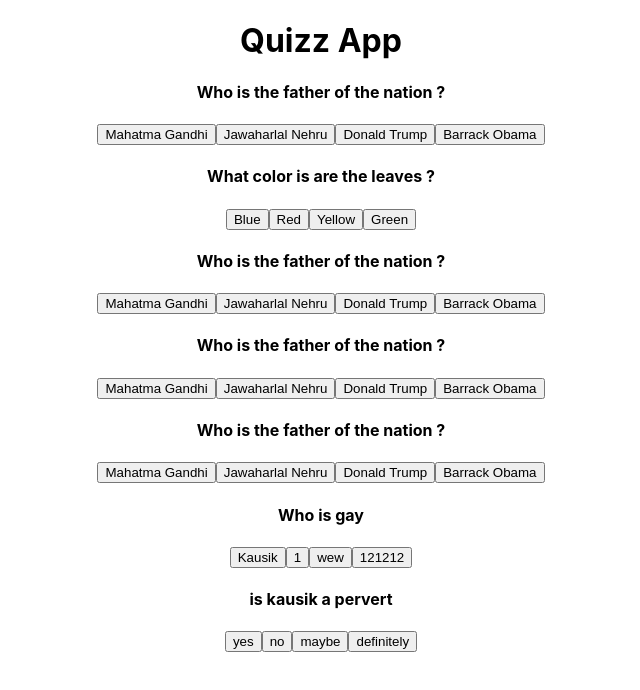
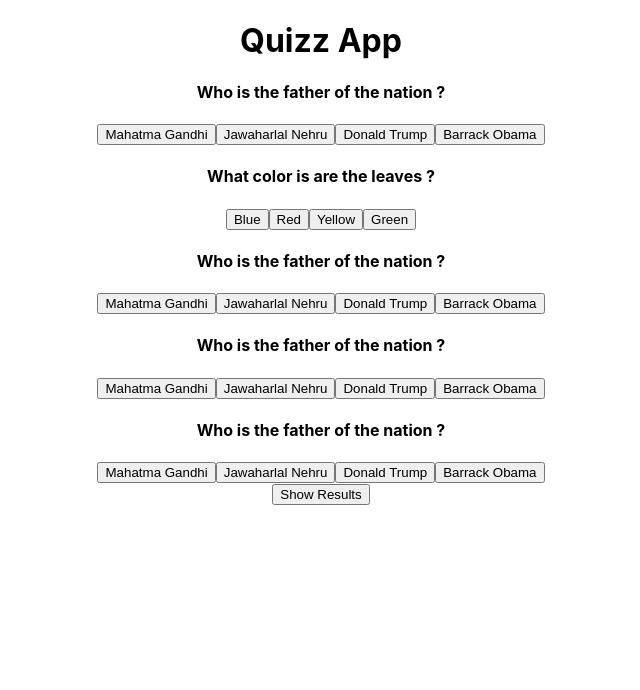
Before and after one commit to Kaushikselvaraju/qz, a React (Create React App) app: page / in a window 1280 px wide. Both pictures are taken after a click on the button "Start Quiz". Shown: the top 690 px of the page, without its empty margins (319-959 px from the left). Built offline with nearby package versions, Linux system fonts and the light colour scheme.

Commit message:
refactor

```diff
--- a/src/App.js
+++ b/src/App.js
@@ -1,129 +1,393 @@
-import { useEffect, useState } from "react";
-import "./App.css";
+
+// import { useState } from 'react';
+// import './App.css';
+// import Button from "./components/UI/Button/Button";
+// import Card from "./components/UI/Card/Card";
+// import React from 'react';
+// function App() {
+
+//   var qCards;
+//   var startBtn;
+//   var resultBtn;
+
+//   const questionData = [
+//     {
+//       key:1,
+//       question:'Who is the father of the nation ?',
+//       //correctAnswerMarkUpdate,
+//       //attempt,
+//       options : {
+//         option1: 'Mahatma Gandhi',
+//         option2: 'Jawaharlal Nehru',
+//         option3: 'Donald Trump',
+//         option4: 'Barrack Obama'
+//       },
+//       answer : 'Mahatma Gandhi'
+//     },
+//     {
+//       key : 2,
+//       question : "What color is are the leaves ?",
+//       //correctAnswerMarkUpdate,
+//       //attempt,
+//       options : {
+//         option1 : "Blue",
+//         option2 : "Red",
+//         option3 : "Yellow",
+//         option4 : "Green",
+//       },
+//       answer : "Green"
+//     },
+//     {
+//       key:3,
+//       question:'Who is the father of the nation ?',
+//       //correctAnswerMarkUpdate,
+//       //attempt,
+//       options : {
+//         option1: 'Mahatma Gandhi',
+//         option2: 'Jawaharlal Nehru',
+//         option3: 'Donald Trump',
+//         option4: 'Barrack Obama'
+//       },
+//       answer : 'Mahatma Gandhi'
+//     },
+//     {
+//       key:4,
+//       question:'Who is the father of the nation ?',
+//       //correctAnswerMarkUpdate,
+//       //attempt,
+//       options : {
+//         option1: 'Mahatma Gandhi',
+//         option2: 'Jawaharlal Nehru',
+//         option3: 'Donald Trump',
+//         option4: 'Barrack Obama'
+//       },
+//       answer : 'Mahatma Gandhi'
+//     },
+//     {
+//       key:5,
+//       question:'Who is the father of the nation ?',
+//       //correctAnswerMarkUpdate,
+//       //attempt,
+//       options : {
+//         option1: 'Mahatma Gandhi',
+//         option2: 'Jawaharlal Nehru',
+//         option3: 'Donald Trump',
+//         option4: 'Barrack Obama'
+//       },
+//       answer : 'Mahatma Gandhi'
+//     },
+
+//   ]
+//   const [startFlag, setStartFlag] = useState(false);
+//   const [resultFlag, setResultFlag] = useState(false);
+//   const [buttonText, setButtonText] = useState('Start Quiz');
+//   const [questionsCorrect, setQuestionsCorrect] = useState(0);
+//   const [answered, setAnswered] = useState(0);
+
+//   function handleStart()
+//   {
+//     setStartFlag(true);
+//     setButtonText('Started');
+//   }
+
+//   if(startFlag)
+//   {
+//     qCards =
+//     <div>
+//       {
+//         questionData.map((data) =>
+//           <Card question= {data.question} options = {{
+//             option1 : data.options.option1,
+//             option2 : data.options.option2,
+//             option3 : data.options.option3,
+//             option4 : data.options.option4,
+//           }} > </Card>)
+//       }
+//     </div>
+
+//     startBtn = <></>;
+//   }
+//   else
+//   {
+//     startBtn = <Button onClick = {handleStart}>Start Quiz</Button>;
+//   }
+
+//   return (
+//     <div className="App">
+//       <h1>
+//         Quizz App
+//       </h1>
+//       {qCards}
+//       {startBtn}
+//     </div>
+//   );
+// }
+
+// export default App;
+// import { useState } from 'react';
+// import './App.css';
+// import Button from "./components/UI/Button/Button";
+// import Card from "./components/UI/Card/Card";
+// import Banner from "./components/UI/Banner/Banner";
+// import React from 'react';
+
+// function App() {
+
+//   var qCards;
+//   var startBtn;
+//   var resultBtn;
+
+//   const questionData = [
+//     {
+//       key:1,
+//       question:'Who is the father of the nation ?',
+//       //correctAnswerMarkUpdate,
+//       //attempt,
+//       options : {
+//         option1: 'Mahatma Gandhi',
+//         option2: 'Jawaharlal Nehru',
+//         option3: 'Donald Trump',
+//         option4: 'Barrack Obama'
+//       },
+//       answer : 'Mahatma Gandhi'
+//     },
+//     {
+//       key : 2,
+//       question : "What color is are the leaves ?",
+//       //correctAnswerMarkUpdate,
+//       //attempt,
+//       options : {
+//         option1 : "Blue",
+//         option2 : "Red",
+//         option3 : "Yellow",
+//         option4 : "Green",
+//       },
+//       answer : "Green"
+//     },
+//     {
+//       key:3,
+//       question:'Who is the father of the nation ?',
+//       //correctAnswerMarkUpdate,
+//       //attempt,
+//       options : {
+//         option1: 'Mahatma Gandhi',
+//         option2: 'Jawaharlal Nehru',
+//         option3: 'Donald Trump',
+//         option4: 'Barrack Obama'
+//       },
+//       answer : 'Mahatma Gandhi'
+//     },
+//     {
+//       key:4,
+//       question:'Who is the father of the nation ?',
+//       //correctAnswerMarkUpdate,
+//       //attempt,
+//       options : {
+//         option1: 'Mahatma Gandhi',
+//         option2: 'Jawaharlal Nehru',
+//         option3: 'Donald Trump',
+//         option4: 'Barrack Obama'
+//       },
+//       answer : 'Mahatma Gandhi'
+//     },
+//     {
+//       key:5,
+//       question:'Who is the father of the nation ?',
+//       //correctAnswerMarkUpdate,
+//       //attempt,
+//       options : {
+//         option1: 'Mahatma Gandhi',
+//         option2: 'Jawaharlal Nehru',
+//         option3: 'Donald Trump',
+//         option4: 'Barrack Obama'
+//       },
+//       answer : 'Mahatma Gandhi'
+//     },
+
+//   ]
+//   const [startFlag, setStartFlag] = useState(false);
+//   const [resultFlag, setResultFlag] = useState(false);
+//   const [buttonText, setButtonText] = useState('Start Quiz');
+//   const [questionsCorrect, setQuestionsCorrect] = useState(0);
+//   const [answered, setAnswered] = useState(0);
+
+//   function handleStart()
+//   {
+//     setStartFlag(true);
+//     setButtonText('Started');
+//   }
+
+//   if(startFlag)
+//   {
+//     qCards =
+//     <div>
+//       {
+//         questionData.map((data) =>
+//           <Card question= {data.question} options = {{
+//             option1 : data.options.option1,
+//             option2 : data.options.option2,
+//             option3 : data.options.option3,
+//             option4 : data.options.option4,
+//           }} > </Card>)
+//       }
+//     </div>
+
+//     startBtn = <></>;
+//     resultBtn = <Button onClick={() => setResultFlag(true)}>Show Results</Button>
+//   }
+//   else
+//   {
+//     startBtn = <Button onClick={handleStart}>Start Quiz</Button>;
+//     resultBtn = <></>;
+//   }
+
+//   return (
+//     <div className="App">
+//       <h1>
+//         Quizz App
+//       </h1>
+//       {qCards}
+//       {startBtn}
+//       {resultBtn}
+//       {resultFlag && <Banner>{`You have answered ${questionsCorrect} / ${answered}  Correctly`}</Banner>}
+//     </div>
+//   );
+// }
+
+// export default App;
+import { useState } from 'react';
+import './App.css';
 import Button from "./components/UI/Button/Button";
 import Card from "./components/UI/Card/Card";
-import React from "react";
-import { questionData } from "./components/UI/Input/questions";
+import Banner from "./components/UI/Banner/Banner";
+import React from 'react';
 
 function App() {
+
   var qCards;
   var startBtn;
   var resultBtn;
 
+  const questionData = [
+    {
+      key:1,
+      question:'Who is the father of the nation ?',
+      //correctAnswerMarkUpdate,
+      //attempt,
+      options : {
+        option1: 'Mahatma Gandhi',
+        option2: 'Jawaharlal Nehru',
+        option3: 'Donald Trump',
+        option4: 'Barrack Obama'
+      },
+      answer : 'Mahatma Gandhi'
+    },
+    {
+      key : 2,
+      question : "What color is are the leaves ?",
+      //correctAnswerMarkUpdate,
+      //attempt,
+      options : {
+        option1 : "Blue",
+        option2 : "Red",
+        option3 : "Yellow",
+        option4 : "Green",
+      },
+      answer : "Green"
+    },
+    {
+      key:3,
+      question:'Who is the father of the nation ?',
+      //correctAnswerMarkUpdate,
+      //attempt,
+      options : {
+        option1: 'Mahatma Gandhi',
+        option2: 'Jawaharlal Nehru',
+        option3: 'Donald Trump',
+        option4: 'Barrack Obama'
+      },
+      answer : 'Mahatma Gandhi'
+    },
+    {
+      key:4,
+      question:'Who is the father of the nation ?',
+      //correctAnswerMarkUpdate,
+      //attempt,
+      options : {
+        option1: 'Mahatma Gandhi',
+        option2: 'Jawaharlal Nehru',
+        option3: 'Donald Trump',
+        option4: 'Barrack Obama'
+      },
+      answer : 'Mahatma Gandhi'
+    },
+    {
+      key:5,
+      question:'Who is the father of the nation ?',
+      //correctAnswerMarkUpdate,
+      //attempt,
+      options : {
+        option1: 'Mahatma Gandhi',
+        option2: 'Jawaharlal Nehru',
+        option3: 'Donald Trump',
+        option4: 'Barrack Obama'
+      },
+      answer : 'Mahatma Gandhi'
+    },
+  ]
   const [startFlag, setStartFlag] = useState(false);
   const [resultFlag, setResultFlag] = useState(false);
-  const [buttonText, setButtonText] = useState("Start Quiz");
+  const [buttonText, setButtonText] = useState('Start Quiz');
+  const [questionsCorrect, setQuestionsCorrect] = useState(0);
   const [answered, setAnswered] = useState(0);
-  const [score, setScore] = useState(0);
-  const [count, setCount] = useState(questionData.length);
-  const [showResult, setShow] = useState(false);
 
-  function handleStart() {
-    setResultFlag(false);
-    setCount(questionData.length);
+  function handleStart()
+  {
     setStartFlag(true);
-    setScore(0);
-    setShow(false);
-    setButtonText("Started");
+    setButtonText('Started');
   }
 
-  useEffect(() => {
-    if (count > 0) return;
-    setResultFlag(true);
-  }, [count]);
+  function handleOptionClick(isCorrect) {
+    setAnswered(answered + 1);
+    if (isCorrect) {
+      setQuestionsCorrect(questionsCorrect + 1);
+    }
+  }
 
-  const PrintResult = ({ score, totalQuestions }) => {
-    return (
-      <div>
-        <div>
-          Test finish your score is {score}/{totalQuestions}
-        </div>
-        <button onClick={handleStart}>Start again</button>
-      </div>
-    );
-  };
-
-  if (startFlag) {
-    qCards = (
-      <div>
-        {questionData.map((data, index) => (
-          <Card
-            disabled={false}
-            question={data.question}
-            options={[
-              data.options.option1,
-              data.options.option2,
-              data.options.option3,
-              data.options.option4,
-            ]}
-            key={index}
-            answer={data.answer}
-            handleAnswer={(flag) => {
-              flag && setScore(score + 1);
-              setCount(count - 1);
-            }}
-          >
-            {" "}
-          </Card>
-        ))}
-      </div>
-    );
+  if(startFlag)
+  {
+    qCards =
+    <div>
+      {
+        questionData.map((data) =>
+          <Card key={data.key} question= {data.question} options = {{
+            option1 : data.options.option1,
+            option2 : data.options.option2,
+            option3 : data.options.option3,
+            option4 : data.options.option4,
+          }} onOptionClick={handleOptionClick}
+          correctAnswerMarkUpdate={(flag) => handleOptionClick(flag)}> </Card>)
+      }
+    </div>
 
     startBtn = <></>;
-  } else {
+    resultBtn = <Button onClick={() => setResultFlag(true)}>Show Results</Button>
+  }
+  else
+  {
     startBtn = <Button onClick={handleStart}>Start Quiz</Button>;
+    resultBtn = <></>;
   }
 
   return (
     <div className="App">
-      <h1>Quizz App</h1>
-      {!resultFlag && !showResult ? (
-        <>
-          {qCards}
-          {startBtn}
-        </>
-      ) : resultFlag && !showResult ? (
-        <div>
-          {questionData.map((data, index) => (
-            <Card
-              disabled={true}
-              question={data.question}
-              options={[
-                data.options.option1,
-                data.options.option2,
-                data.options.option3,
-                data.options.option4,
-              ]}
-              key={index}
-              answer={data.answer}
-              handleAnswer={(flag) => {
-                flag && setScore(score + 1);
-                setCount(count - 1);
-              }}
-            >
-              {" "}
-            </Card>
-          ))}
-          {startBtn}
-          <button onClick={() => setShow(true)}>show results</button>
-        </div>
-      ) : resultFlag && showResult ? (
-        <>
-          <div>
-            Test finish your score is {score}/{questionData.length}
-          </div>
-          <button onClick={handleStart}>Start again</button>
-        </>
-      ) : null}
-      <div style={{ display: "none" }}>
-        <a
-          href="https://reactjs.org/"
-          target="_blank"
-          rel="noopener noreferrer"
-        >
-          Learn React
-        </a>
-      </div>
+      <h1>
+        Quizz App
+      </h1>
+      {qCards}
+      {startBtn}
+      {resultBtn}
+      {resultFlag && <Banner score={questionsCorrect}/>}
     </div>
   );
 }
--- /dev/null
+++ b/src/components/UI/Banner/Banner.js
@@ -0,0 +1,11 @@
+import React from 'react';
+
+const Banner = ({score}) => {
+    return (
+      <div className="banner">
+        You have answered {score} / 5  Correctly
+      </div>
+    );
+  }
+
+  export default Banner;
--- a/src/components/UI/Card/Card.js
+++ b/src/components/UI/Card/Card.js
@@ -1,51 +1,30 @@
-import React, { useState } from "react";
-import Button from "../Button/Button";
-const Card = ({
+import React, { useState } from 'react';
+import Button from '../Button/Button';
+const Card = ({key,
     question,
     correctAnswerMarkUpdate,
     attempt,
     options,
-  answer,
-  disabled,
-  handleAnswer,
-}) => {
-  const [state, setSate] = useState(disabled);
+    answer}) => {
+        const [state, setSate] = useState(false);
+        function disableBtn()
+        {
+          correctAnswerMarkUpdate(answer===options.option)
+            setSate(true);
+        }
 
-  function disableBtn(option) {
-    setSate(true);
-    handleAnswer(option === answer);
-  }
 
         return (
             <div>
-      <h4>{question}</h4>
-      {options.map((op, index) => {
-        return (
-          <button
-            key={index}
-            onClick={() => {
-              !disabled && disableBtn(op);
-            }}
-            disabled={state}
-          >
-            {op}
-          </button>
-        );
-      })}
-      {/* <Button onClick={disableBtn} disabled={state}>
-        {options.option1}
-      </Button>
-      <Button onClick={disableBtn} disabled={state}>
-        {options.option2}
-      </Button>
-      <Button onClick={disableBtn} disabled={state}>
-        {options.option3}
-      </Button>
-      <Button onClick={disableBtn} disabled={state}>
-        {options.option4}
-      </Button> */}
+            <h4>
+                {question}
+            </h4>
+            <Button onClick={() => disableBtn(options.option)} disabled = {state} >{options.option1}</Button>
+            <Button onClick={() => disableBtn(options.option)} disabled = {state} >{options.option2}</Button>
+            <Button onClick={() => disableBtn(options.option)} disabled = {state} >{options.option3}</Button>
+            <Button onClick={() => disableBtn(options.option)} disabled = {state} >{options.option4}</Button>
             </div>
-  );
-};
+        )
+    }
 
     export default Card;
--- a/src/components/UI/Input/questions.js
+++ /dev/null
@@ -1,93 +0,0 @@
-export const questionData = [
-  {
-    key: 1,
-    question: "Who is the father of the nation ?",
-    //correctAnswerMarkUpdate,
-    //attempt,
-    options: {
-      option1: "Mahatma Gandhi",
-      option2: "Jawaharlal Nehru",
-      option3: "Donald Trump",
-      option4: "Barrack Obama",
-    },
-    answer: "Mahatma Gandhi",
-  },
-  {
-    key: 2,
-    question: "What color is are the leaves ?",
-    //correctAnswerMarkUpdate,
-    //attempt,
-    options: {
-      option1: "Blue",
-      option2: "Red",
-      option3: "Yellow",
-      option4: "Green",
-    },
-    answer: "Green",
-  },
-  {
-    key: 3,
-    question: "Who is the father of the nation ?",
-    //correctAnswerMarkUpdate,
-    //attempt,
-    options: {
-      option1: "Mahatma Gandhi",
-      option2: "Jawaharlal Nehru",
-      option3: "Donald Trump",
-      option4: "Barrack Obama",
-    },
-    answer: "Mahatma Gandhi",
-  },
-  {
-    key: 4,
-    question: "Who is the father of the nation ?",
-    //correctAnswerMarkUpdate,
-    //attempt,
-    options: {
-      option1: "Mahatma Gandhi",
-      option2: "Jawaharlal Nehru",
-      option3: "Donald Trump",
-      option4: "Barrack Obama",
-    },
-    answer: "Mahatma Gandhi",
-  },
-  {
-    key: 5,
-    question: "Who is the father of the nation ?",
-    //correctAnswerMarkUpdate,
-    //attempt,
-    options: {
-      option1: "Mahatma Gandhi",
-      option2: "Jawaharlal Nehru",
-      option3: "Donald Trump",
-      option4: "Barrack Obama",
-    },
-    answer: "Mahatma Gandhi",
-  },
-  {
-    key: 6,
-    question: "Who is gay",
-    //correctAnswerMarkUpdate,
-    //attempt,
-    options: {
-      option1: "Kausik",
-      option2: "1",
-      option3: "wew",
-      option4: "121212",
-    },
-    answer: "Kausik",
-  },
-  {
-    key: 7,
-    question: "is kausik a pervert",
-    //correctAnswerMarkUpdate,
-    //attempt,
-    options: {
-      option1: "yes",
-      option2: "no",
-      option3: "maybe",
-      option4: "definitely",
-    },
-    answer: "definitely",
-  },
-];
```
Also changed, not shown: src/components/UI/Button/Button.js (+6 -8 lines), 2 other files (tests, documents, lock files or other folders). Lines whose indentation alone changed are shown as unchanged.
